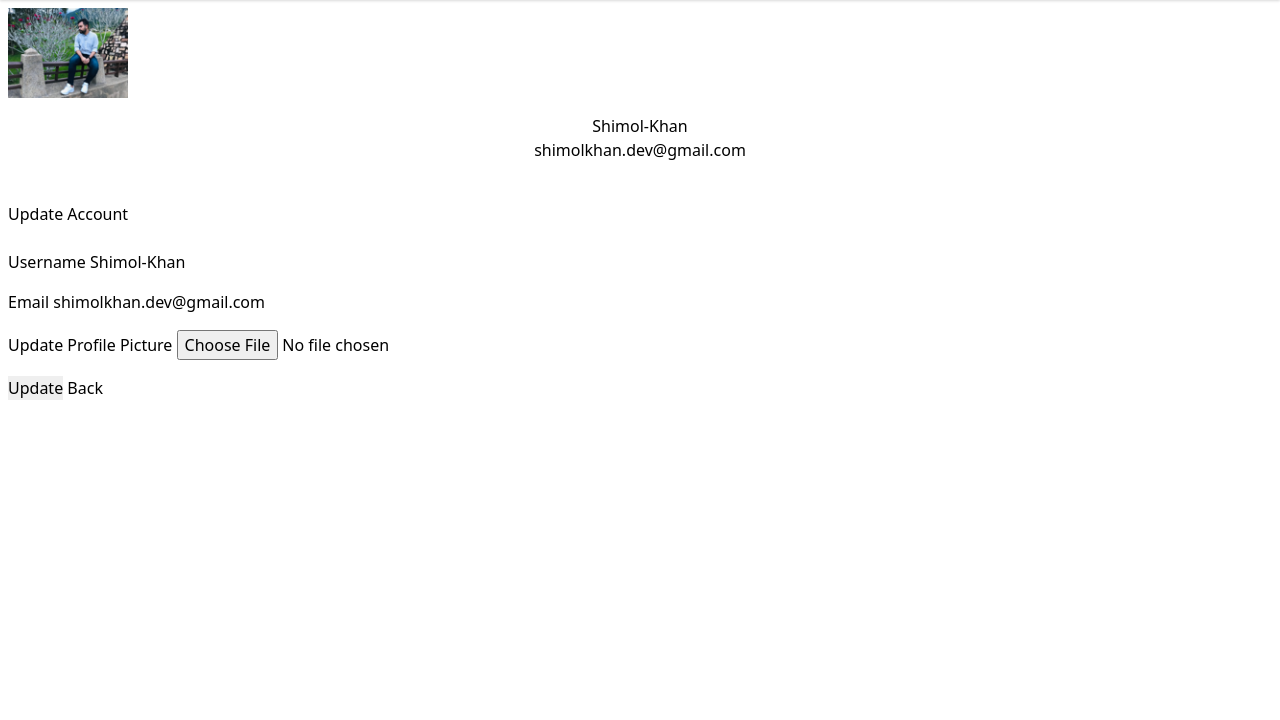
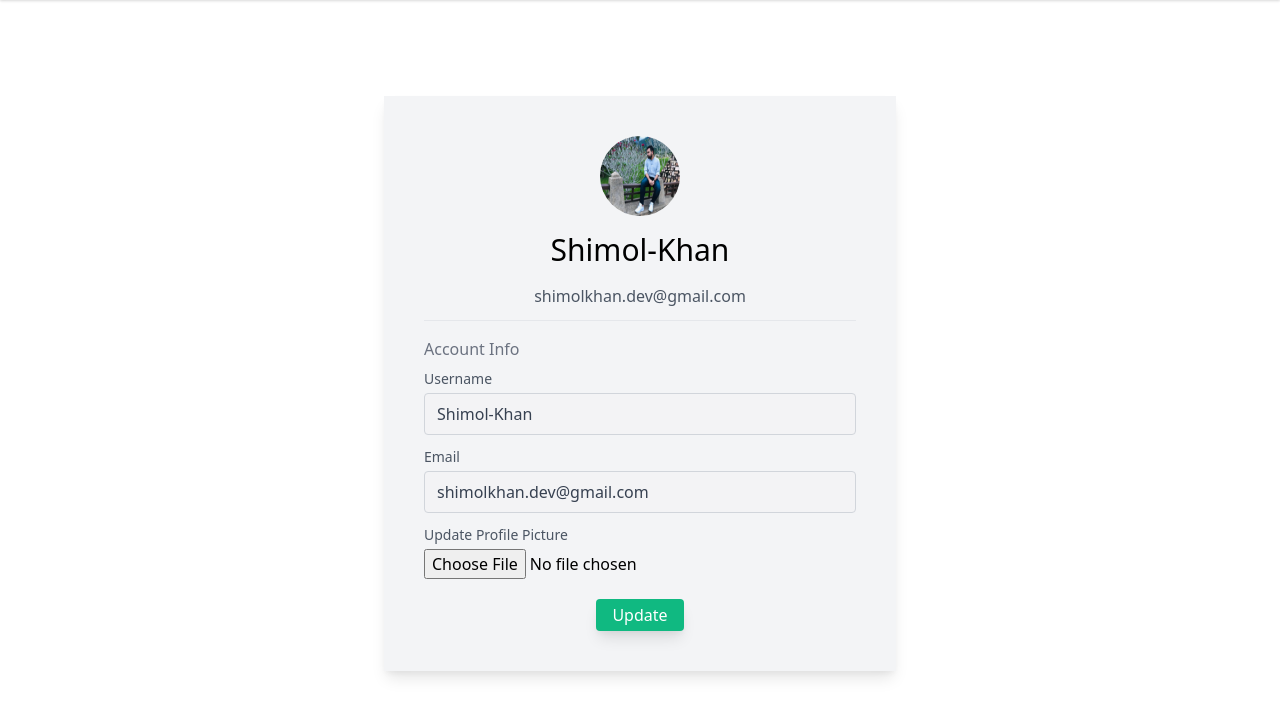
Before and after one commit to Shimol-Khan/Flask-Blog, a Flask app: page /account in a window 1280 px wide. Shown: the part 80-800 px from the top of the page. Run offline with Flask 2, Linux system fonts and the light colour scheme; a user stored in the database is signed in; some libraries are stand-ins or nearby versions.

Commit message:
Refactoring The Account Page

```diff
--- a/Blog/forms.py
+++ b/Blog/forms.py
@@ -7,13 +7,10 @@ from Blog.models import User
 
 
 class RegistrationForm(FlaskForm):
-    username = StringField('Username',
-                           validators=[DataRequired(), Length(min=2, max=20)])
-    email = StringField('Email',
-                        validators=[DataRequired(), Email()])
+    username = StringField('Username',validators=[DataRequired(), Length(min=2, max=20)])
+    email = StringField('Email',validators=[DataRequired(), Email()])
     password = PasswordField('Password', validators=[DataRequired()])
-    confirm_password = PasswordField('Confirm Password',
-                                     validators=[DataRequired(), EqualTo('password')])
+    confirm_password = PasswordField('Confirm Password',validators=[DataRequired(), EqualTo('password')])
     submit = SubmitField('Sign Up')
 
     def validate_username(self, username):
@@ -28,18 +25,15 @@ class RegistrationForm(FlaskForm):
 
 
 class LoginForm(FlaskForm):
-    email = StringField('Email',
-                        validators=[DataRequired(), Email()])
+    email = StringField('Email',validators=[DataRequired(), Email()])
     password = PasswordField('Password', validators=[DataRequired()])
     remember = BooleanField('Remember Me')
     submit = SubmitField('Login')
 
 
 class UpdateAccountForm(FlaskForm):
-    username = StringField('Username',
-                           validators=[DataRequired(), Length(min=2, max=20)])
-    email = StringField('Email',
-                        validators=[DataRequired(), Email()])
+    username = StringField('Username')
+    email = StringField('Email')
     picture = FileField('Update Profile Picture', validators=[FileAllowed(['jpg', 'png'])])
     submit = SubmitField('Update')
 
--- a/Blog/routes.py
+++ b/Blog/routes.py
@@ -92,6 +92,7 @@ def account():
     return render_template('account.html', title='Account',
                            image_file=image_file, form=form)
 
+
 # Browse Post / Search Post
 @app.route("/browse")
 def browse():
--- a/Blog/templates/account.html
+++ b/Blog/templates/account.html
@@ -1,59 +1,47 @@
 {% extends "layout.html" %}
 {% block content %}
-<div class="row justify-content-center animate__animated animate__fadeInRight">
-    <div class="col-lg-10">
-        <div class="card p-2">
-            <div class="card-body">
-                <div class="media">
-                    <div class="text-center"><img class="rounded-circle account-img" height="120" width="120"
-                            src="{{ image_file }}"></div>
-                    <div class="media-body mt-4 text-center">
-                        <h2 class="account-heading">{{ current_user.username }}</h2>
-                        <p class="text-secondary">{{ current_user.email }}</p>
+<div class="flex flex-col items-center" style="margin-top: 12vh;">
+  <div class="bg-gray-100 p-10 w-2/5 shadow-lg">
+    <div class="text-center">
+      <img class="rounded-full inline w-20 h-20" src="{{ image_file }}">
+      <div class="media-body">
+        <h1 class="text-3xl py-4">{{ current_user.username }}</h1>
+        <p class="text-gray-600">{{ current_user.email }}</p>
+        <hr class="my-3">
       </div>
     </div>
-            </div>
-        </div>
-    </div>
-</div>
-<br>
-    <div class="row justify-content-center animate__animated animate__fadeInLeft">
-        <div class="col-lg-10">
-            <div class="card p-2">
-                <div class="card-body">
     <form method="POST" action="" enctype="multipart/form-data">
       {{ form.hidden_tag() }}
       <fieldset class="form-group">
-                            <legend class="border-bottom mb-4">Update Account</legend>
-                            <div class="form-group py-2">
-                                {{ form.username.label(class="form-control-label") }}
-
+        <legend class="py-1 text-gray-500">Account Info</legend>
+        <div class="form-group">
+          {{ form.username.label(class="leading-7 text-sm text-gray-600") }}
             {% if form.username.errors %}
-                                {{ form.username(class="form-control form-control-lg is-invalid") }}
+              {{ form.username(class="w-full bg-gray-100 bg-opacity-50 rounded border border-gray-300 focus:border-green-500 focus:bg-white focus:ring-2 focus:ring-green-200 text-base outline-none text-gray-700 py-1 px-3 leading-8 transition-colors duration-200 ease-in-out") }}
               <div class="invalid-feedback">
                 {% for error in form.username.errors %}
                 <span>{{ error }}</span>
                 {% endfor %}
               </div>
             {% else %}
-                                {{ form.username(class="form-control form-control-lg") }}
+              {{ form.username(class="w-full bg-gray-100 bg-opacity-50 rounded border border-gray-300 focus:border-green-500 focus:bg-white focus:ring-2 focus:ring-green-200 text-base outline-none text-gray-700 py-1 px-3 leading-8 transition-colors duration-200 ease-in-out") }}
             {% endif %}
         </div>
-                            <div class="form-group py-2">
-                                {{ form.email.label(class="form-control-label") }}
+        <div class="form-group mt-2">
+          {{ form.email.label(class="leading-7 text-sm text-gray-600") }}
             {% if form.email.errors %}
-                                {{ form.email(class="form-control form-control-lg is-invalid") }}
+              {{ form.email(class="w-full bg-gray-100 bg-opacity-50 rounded border border-gray-300 focus:border-green-500 focus:bg-white focus:ring-2 focus:ring-green-200 text-base outline-none text-gray-700 py-1 px-3 leading-8 transition-colors duration-200 ease-in-out") }}
               <div class="invalid-feedback">
                 {% for error in form.email.errors %}
                 <span>{{ error }}</span>
                 {% endfor %}
               </div>
             {% else %}
-                                {{ form.email(class="form-control form-control-lg") }}
+              {{ form.email(class="w-full bg-gray-100 bg-opacity-50 rounded border border-gray-300 focus:border-green-500 focus:bg-white focus:ring-2 focus:ring-green-200 text-base outline-none text-gray-700 py-1 px-3 leading-8 transition-colors duration-200 ease-in-out") }}
             {% endif %}
         </div>
-                            <div class="form-group py-2">
-                                {{ form.picture.label() }}
+        <div class="form-group mt-2">
+          {{ form.picture.label(class="leading-7 text-sm text-gray-600") }}
           {{ form.picture(class="form-control-file") }}
           {% if form.picture.errors %}
           {% for error in form.picture.errors %}
@@ -62,13 +50,10 @@
           {% endif %}
         </div>
       </fieldset>
-                        <div class="form-group mt-2">
-                            {{ form.submit(class="btn btn-outline-info") }}
-                            <a href="/" class="btn btn-outline-dark">Back</a>
+      <div class="form-group mt-5">
+        {{ form.submit(class="flex mx-auto text-white bg-green-500 border-0 py-1 px-4 focus:outline-none hover:bg-green-600 rounded text-base shadow-lg") }}
       </div>
     </form>
   </div>
 </div>
-        </div>
-    </div>
 {% endblock content %}
```
Also changed, not shown: Blog/site.db, Blog/static/profile_pics/d4f99aa2bd77faf2.png (added). Lines whose indentation alone changed are shown as unchanged.
